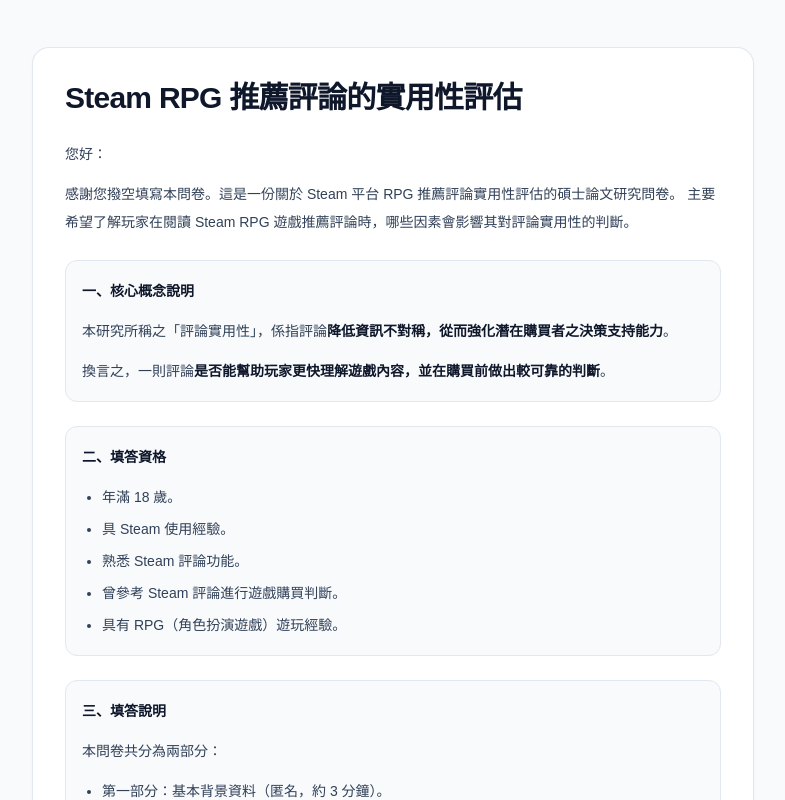
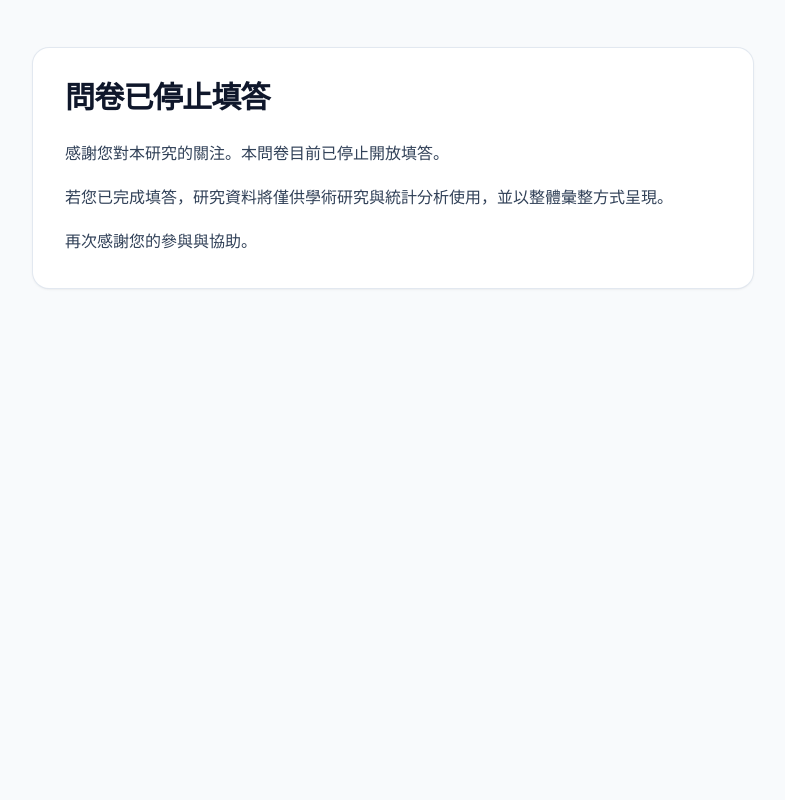
Before and after one commit to coffee-crocodile/steam-ahp-survey, a Next.js app: page / in a window 1280 px wide. Shown: the top 800 px of the page, without its empty margins (247-1032 px from the left). Built offline with nearby package versions, Linux system fonts and the light colour scheme.

Commit message:
Close questionnaire

```diff
--- a/src/app/page.js
+++ b/src/app/page.js
@@ -5,6 +5,8 @@
 export default function Home() {
 
   const [step, setStep] = useState('welcome');
+
+  const isQuestionnaireOpen = false;
 
   useEffect(() => {
     window.scrollTo({
@@ -1227,6 +1229,34 @@
   };
 
 
+  if (!isQuestionnaireOpen) {
+    return (
+      <main className="min-h-screen bg-slate-50 text-slate-900">
+        <div className="mx-auto max-w-3xl px-4 sm:px-6 py-8 sm:py-12">
+          <div className="rounded-2xl bg-white p-5 sm:p-8 shadow-sm ring-1 ring-slate-200">
+            <h1 className="text-3xl font-bold tracking-tight">
+              問卷已停止填答
+            </h1>
+
+            <div className="mt-6 space-y-4 text-base leading-7 text-slate-700">
+              <p>
+                感謝您對本研究的關注。本問卷目前已停止開放填答。
+              </p>
+
+              <p>
+                若您已完成填答，研究資料將僅供學術研究與統計分析使用，並以整體彙整方式呈現。
+              </p>
+
+              <p>
+                再次感謝您的參與與協助。
+              </p>
+            </div>
+          </div>
+        </div>
+      </main>
+    );
+  }
+
   if (step === 'welcome') {
     return (
       <main className="min-h-screen bg-slate-50 text-slate-900">
```
